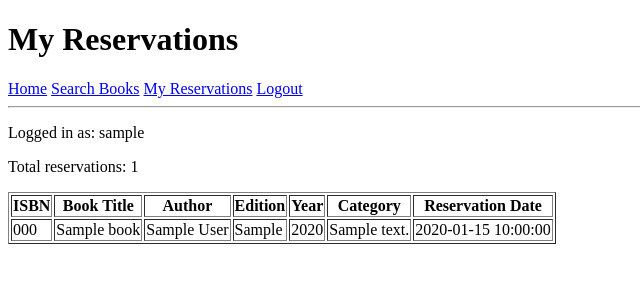
After one commit to Askada21/Book_Reservation_System-, a PHP site: page /my_reservations.php in a window 1280 px wide. The commit adds this page. Shown: the top 300 px of the page, without its empty margins (0-640 px from the left). Run offline with PHP 8.4, Linux system fonts and the light colour scheme; the visitor is signed in with stand-in values (Sample User, id 1); tables that the repository leaves empty or names only in its code hold one stand-in row (values such as "Sample post").

Commit message:
Implement personal reservations page and update navigation

```diff
--- a/index.php
+++ b/index.php
@@ -30,6 +30,7 @@ $username = htmlspecialchars($_SESSION["username"]);
 <nav>
     <a href="index.php">Home</a>
     <a href="search.php">Search Books</a>
+    <a href="my_reservations.php">My Reservations</a>
     <a href="logout.php">Logout</a>
 </nav>
 
--- /dev/null
+++ b/my_reservations.php
@@ -0,0 +1,110 @@
+
+<?php
+
+require_once __DIR__ . "/auth.php";
+require_once __DIR__ . "/db.php";
+
+// Generate a security token
+if (!isset($_SESSION["csrf_token"])) {
+    $_SESSION["csrf_token"] = bin2hex(random_bytes(32));
+}
+
+// Retrieve the current username
+$username = $_SESSION["username"];
+
+// Retrieve the user's reservations
+$sql = "select Books.ISBN,
+               Books.BookTitle,
+               Books.Author,
+               Books.Edition,
+               Books.Year,
+               Categories.CategoryDescription,
+               Reservations.ReservedDate
+        from Reservations
+        inner join Books
+        on Reservations.ISBN = Books.ISBN
+        inner join Categories
+        on Books.CategoryID = Categories.CategoryID
+        where Reservations.Username = ?
+        order by Reservations.ReservedDate desc, Books.BookTitle";
+
+$stmt = $conn->prepare($sql);
+$stmt->bind_param("s", $username);
+$stmt->execute();
+
+$reservations = $stmt->get_result();
+
+?>
+
+<!DOCTYPE html>
+<html lang="en">
+
+<head>
+    <meta charset="UTF-8">
+    <title>My Reservations</title>
+</head>
+
+<body>
+
+    <h1>My Reservations</h1>
+
+    <nav>
+        <a href="index.php">Home</a>
+        <a href="search.php">Search Books</a>
+        <a href="my_reservations.php">My Reservations</a>
+        <a href="logout.php">Logout</a>
+    </nav>
+
+    <hr>
+
+    <p>
+        Logged in as:
+        <?php echo htmlspecialchars($username); ?>
+    </p>
+
+    <p>
+        Total reservations:
+        <?php echo $reservations->num_rows; ?>
+    </p>
+
+    <?php if ($reservations->num_rows > 0) { ?>
+
+        <table border="1">
+
+            <tr>
+                <th>ISBN</th>
+                <th>Book Title</th>
+                <th>Author</th>
+                <th>Edition</th>
+                <th>Year</th>
+                <th>Category</th>
+                <th>Reservation Date</th>
+            </tr>
+
+            <?php while ($book = $reservations->fetch_assoc()) { ?>
+
+                <tr>
+                    <td><?php echo htmlspecialchars($book["ISBN"]); ?></td>
+                    <td><?php echo htmlspecialchars($book["BookTitle"]); ?></td>
+                    <td><?php echo htmlspecialchars($book["Author"]); ?></td>
+                    <td><?php echo htmlspecialchars($book["Edition"] ?? ""); ?></td>
+                    <td><?php echo htmlspecialchars($book["Year"] ?? ""); ?></td>
+                    <td><?php echo htmlspecialchars($book["CategoryDescription"]); ?></td>
+                    <td><?php echo htmlspecialchars($book["ReservedDate"]); ?></td>
+                </tr>
+
+            <?php } ?>
+
+        </table>
+
+    <?php } else { ?>
+
+        <p>You have no reservations.</p>
+
+        <a href="search.php">Search for books</a>
+
+    <?php } ?>
+
+</body>
+
+</html>
--- a/reserve.php
+++ b/reserve.php
@@ -112,6 +112,7 @@ try {
     <p><?php echo htmlspecialchars($message); ?></p>
 
     <a href="search.php">Back to Search</a>
+    <a href="my_reservations.php">My Reservations</a>
 
 </body>
 
```
Also changed, not shown: search.php (+6 -5 lines).
